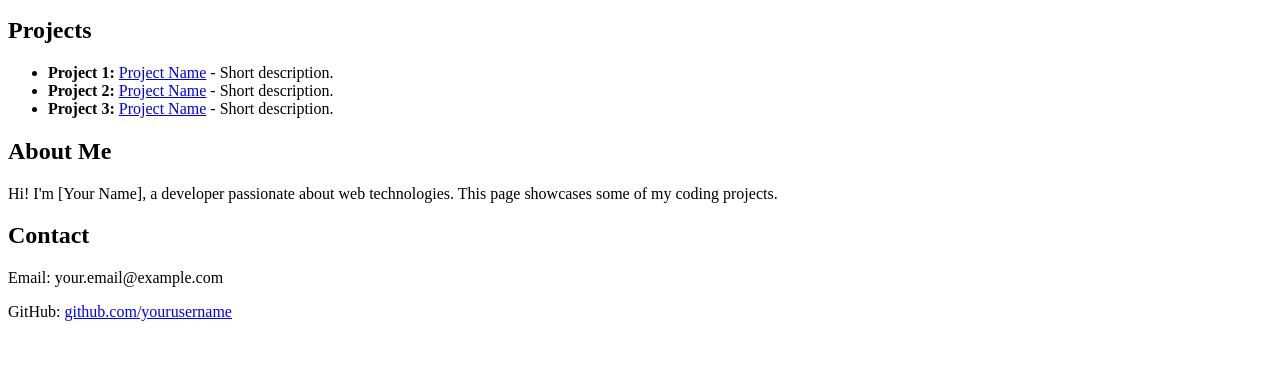
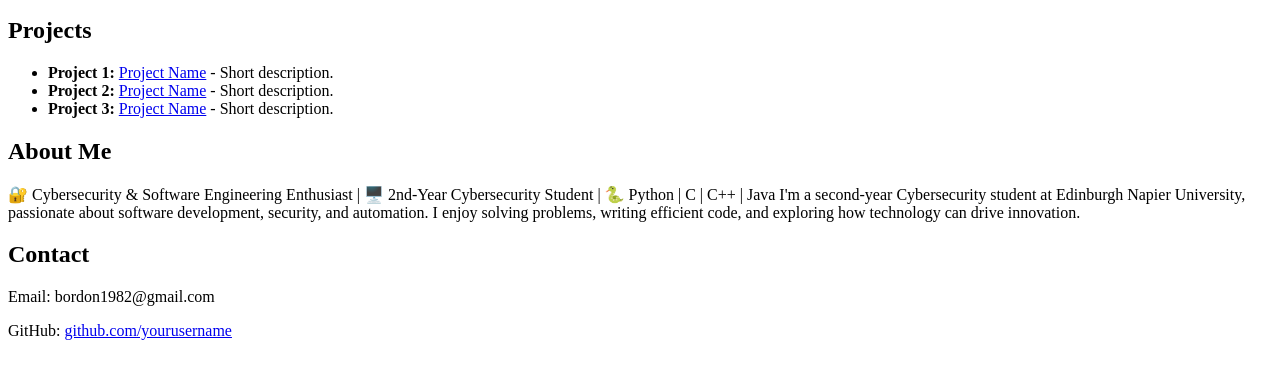
Before and after one commit to Tete1982/web_tech_labs, a plain HTML site: page portfolio.html in a window 1280 px wide. Shown: the part 101-480 px from the top of the page. Drawn offline with Linux system fonts and the light colour scheme.

Commit message:
Updated portfolio to practice

```diff
--- a/portfolio.html
+++ b/portfolio.html
@@ -18,10 +18,13 @@
     </ul>
 
     <h2>About Me</h2>
-    <p>Hi! I'm [Your Name], a developer passionate about web technologies. This page showcases some of my coding projects.</p>
+    <p>🔐 Cybersecurity & Software Engineering Enthusiast | 🖥️ 2nd-Year Cybersecurity Student | 🐍 Python | C | C++ | Java
+
+        I'm a second-year Cybersecurity student at Edinburgh Napier University, passionate about software development, security, and automation.
+        I enjoy solving problems, writing efficient code, and exploring how technology can drive innovation.</p>
 
     <h2>Contact</h2>
-    <p>Email: your.email@example.com</p>
+    <p>Email: bordon1982@gmail.com</p>
     <p>GitHub: <a href="https://github.com/Tete1982" target="_blank">github.com/yourusername</a></p>
 
 </body>
```
